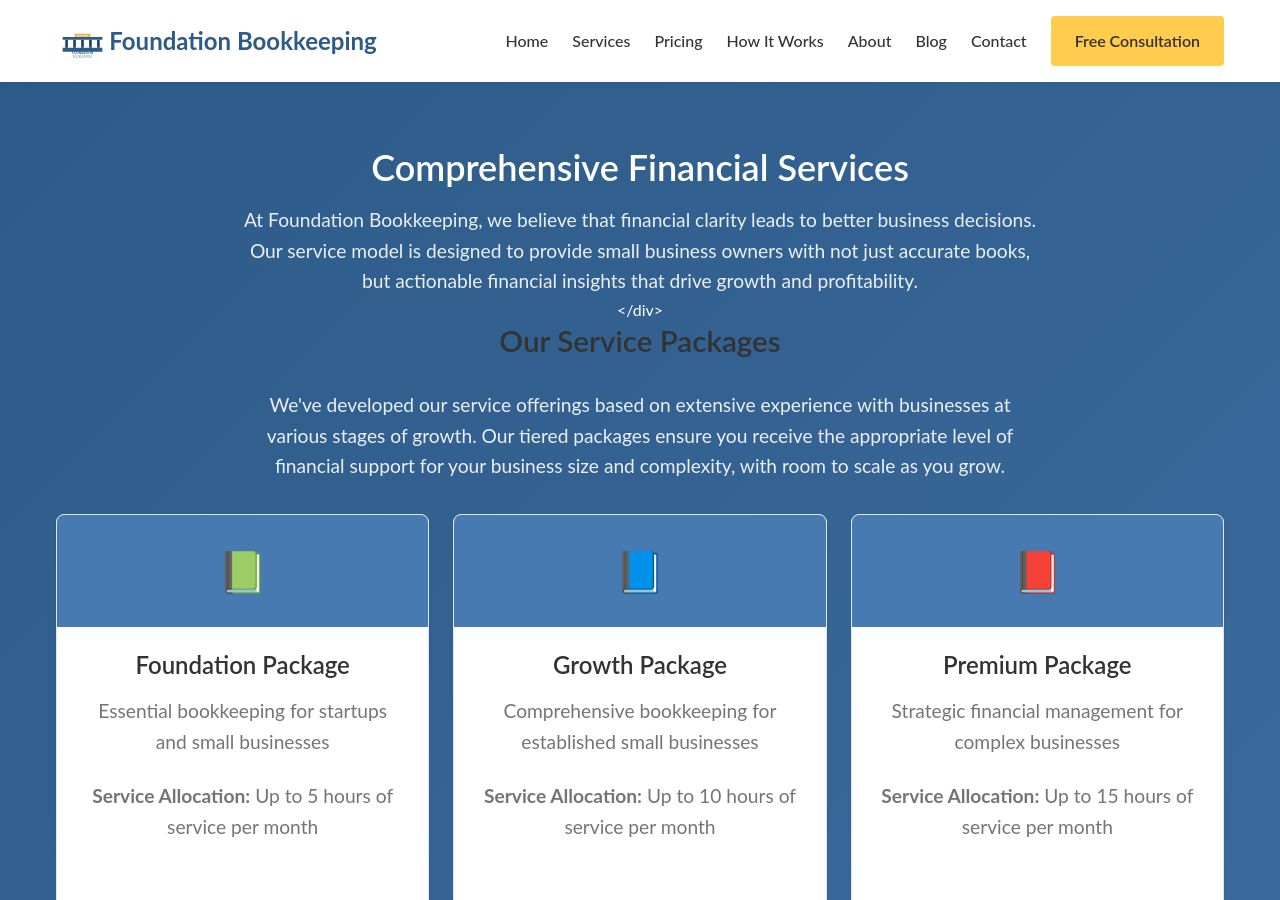
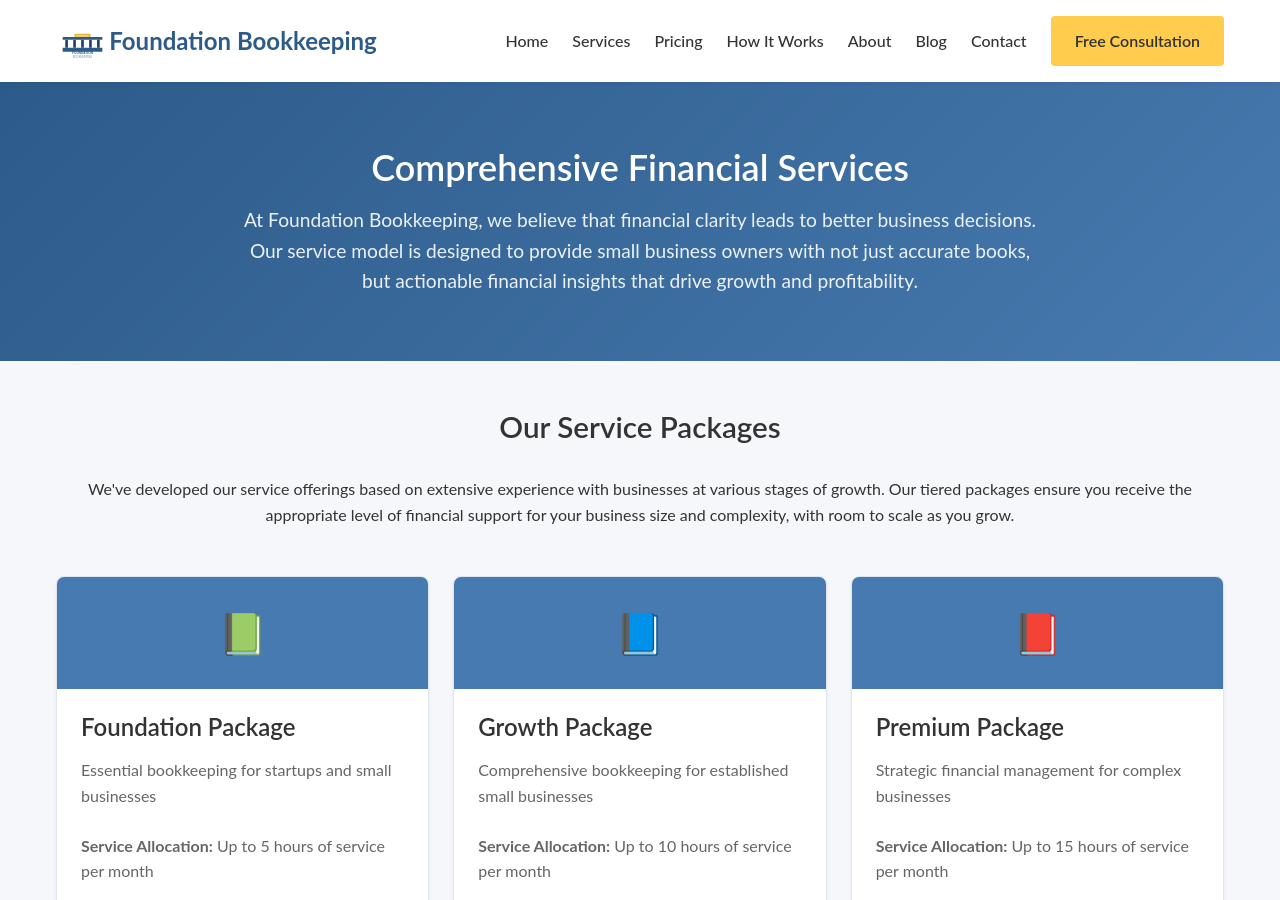
Before and after one commit to jcampbell9724/jcampbell-bookkeeping, a Jekyll site: the page built from services.md, in a window 1280 px wide and 900 px high. Built offline with Jekyll 4.4.1, drawn with Linux system fonts in a browser that asks for light colours.

Commit message:
changed div to section

```diff
--- a/services.md
+++ b/services.md
@@ -11,7 +11,7 @@ description: Comprehensive bookkeeping services, financial analysis, tax prepara
         <h1>Comprehensive Financial Services</h1>
             <p>At Foundation Bookkeeping, we believe that financial clarity leads to better business decisions. Our service model is designed to provide small business owners with not just accurate books, but actionable financial insights that drive growth and profitability.</p>
     </div>
-</div>
+</section>
 
 <!-- Service cards -->
 <section id="services-cards" class="container">
```
